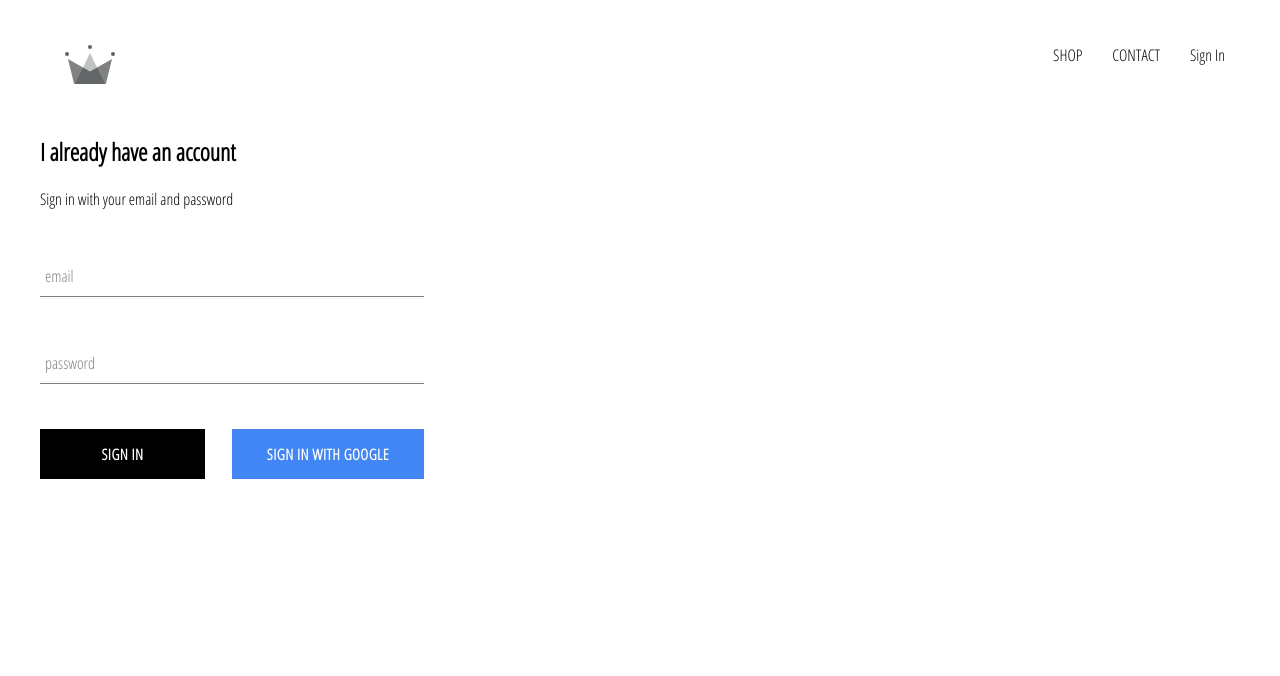
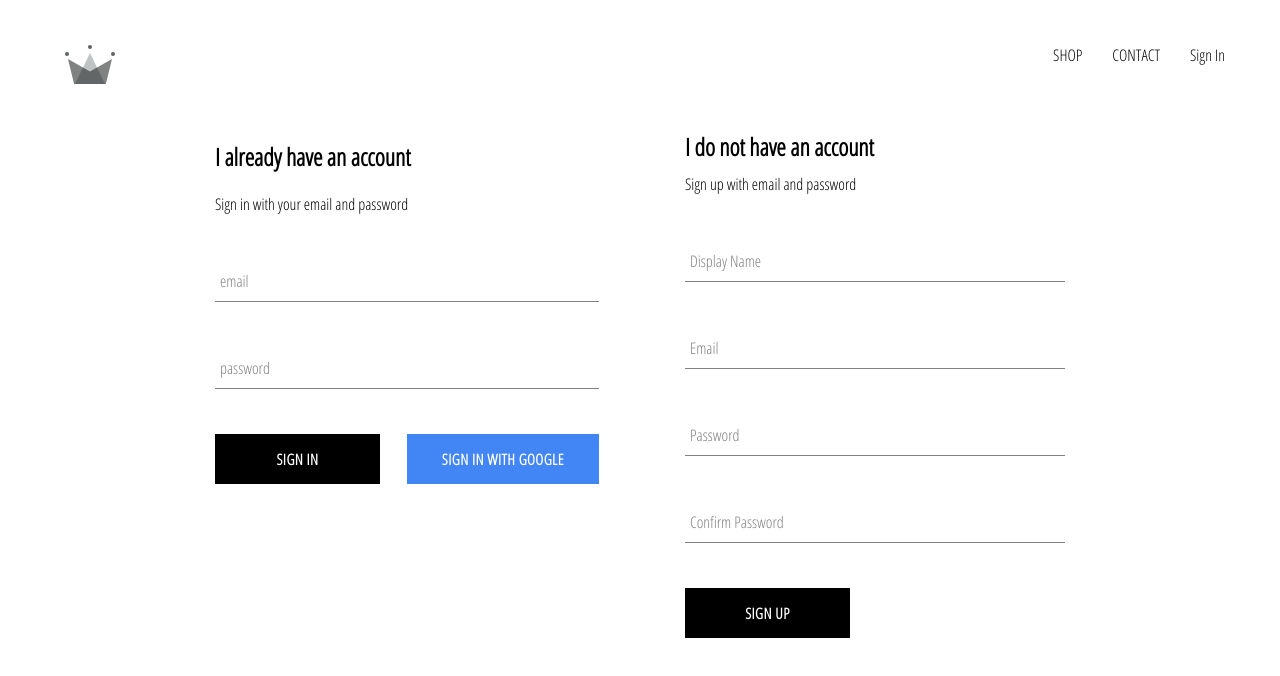
Before and after one commit to angularcity/crwn-cloth-proj, a React (Create React App) app: page /signIn in a window 1280 px wide. Shown: the top 676 px of the page. Built offline with nearby package versions, Linux system fonts and the light colour scheme; no server answers.

Commit message:
implemented sign in with email and password

```diff
--- a/src/App.js
+++ b/src/App.js
@@ -6,8 +6,8 @@
 import Header from "./components/header/header.component";
 import HomePage from "./pages/homepage/homepage.component";
 import SignInAndSignUp from "./pages/sign-in-sign-up/sign-in-sign-up.component";
-import { auth } from "./firebase/firebase.utils";
 
+import { auth, createUserProfileDocument } from "./firebase/firebase.utils";
 class App extends Component {
   constructor() {
     super();
@@ -17,11 +17,25 @@
   }
   unsubscribeFromAuth = null;
   componentDidMount() {
-    this.unsubscribeFromAuth = auth.onAuthStateChanged(user => {
-      this.setState({ currentUser: user });
-      console.log(user);
+    this.unsubscribeFromAuth = auth.onAuthStateChanged(async userAuth => {
+      if (userAuth) {
+        const userRef = await createUserProfileDocument(userAuth);
+        userRef.onSnapshot(snapShot => {
+          this.setState({
+            currentUser: {
+              id: snapShot.id,
+              ...snapShot.data()
+            }
+          });
+        });
+      } else {
+        this.setState({
+          currentUser: userAuth // null
+        });
+      }
     });
   }
+
   render() {
     return (
       <div className="App">
--- a/src/components/sign-in/sign-in.component.jsx
+++ b/src/components/sign-in/sign-in.component.jsx
@@ -3,6 +3,7 @@
 import FormInput from "./../form-input/form-input.component";
 import CustomButton from "./../custom-button/custom-button.component";
 import { signInWithGoogle } from "../../firebase/firebase.utils";
+import { auth, createUserProfileDocument } from "../../firebase/firebase.utils";
 class SignIn extends Component {
   constructor(props) {
     super(props);
@@ -11,13 +12,20 @@
       password: ""
     };
   }
-  handleSubmit = e => {
+  handleSubmit = async e => {
     e.preventDefault();
-    this.setState({
-      email: "",
-      password: ""
-    });
+    const { email, password } = this.state;
+    try {
+      await auth.signInWithEmailAndPassword(email, password);
+      this.setState({
+        email: "",
+        password: ""
+      });
+    } catch (error) {
+      console.log(error);
+    }
   };
+
   handleChange = e => {
     const { value, name } = e.target;
     this.setState({
@@ -41,7 +49,7 @@
           <FormInput
             name="password"
             type="password"
-            value={this.state.email}
+            value={this.state.password}
             handleChange={this.handleChange}
             label="password"
             required
--- /dev/null
+++ b/src/components/sign-up/sign-up.component.jsx
@@ -0,0 +1,95 @@
+import React from "react";
+import FormInput from "../form-input/form-input.component";
+import CustomButton from "../custom-button/custom-button.component";
+import { auth, createUserProfileDocument } from "../../firebase/firebase.utils";
+import "./sign-up.styles.scss";
+class SignUp extends React.Component {
+  constructor() {
+    super();
+    this.state = {
+      displayName: "",
+      email: "",
+      password: "",
+      confirmPassword: ""
+    };
+  }
+
+  handleSubmit = async e => {
+    e.preventDefault();
+    const { displayName, email, password, confirmPassword } = this.state;
+
+    if (password !== confirmPassword) {
+      alert("Password do not match");
+      return;
+    }
+
+    try {
+      const { user } = await auth.createUserWithEmailAndPassword(
+        email,
+        password
+      );
+      await createUserProfileDocument(user, { displayName });
+      this.setState({
+        displayName: "",
+        email: "",
+        password: "",
+        confirmPassword: ""
+      });
+    } catch (err) {
+      console.log(err);
+    }
+  };
+
+  handleChange = event => {
+    const { name, value } = event.target;
+    this.setState({
+      [name]: value
+    });
+  };
+
+  render() {
+    const { displayName, email, password, confirmPassword } = this.state;
+    return (
+      <div className="sign-up">
+        <h2 className="title"> I do not have an account </h2>
+        <span> Sign up with email and password </span>
+        <form className="sign-up-form" onSubmit={this.handleSubmit}>
+          <FormInput
+            type="text"
+            name="displayName"
+            value={displayName}
+            label="Display Name"
+            required
+            onChange={this.handleChange}
+          />
+          <FormInput
+            type="email"
+            name="email"
+            value={email}
+            label="Email"
+            required
+            onChange={this.handleChange}
+          />
+          <FormInput
+            type="password"
+            name="password"
+            value={password}
+            label="Password"
+            required
+            onChange={this.handleChange}
+          />
+          <FormInput
+            type="password"
+            name="confirmPassword"
+            value={confirmPassword}
+            label="Confirm Password"
+            required
+            onChange={this.handleChange}
+          />
+          <CustomButton type="submit"> Sign Up </CustomButton>
+        </form>
+      </div>
+    );
+  }
+}
+export default SignUp;
--- /dev/null
+++ b/src/components/sign-up/sign-up.styles.scss
@@ -0,0 +1,9 @@
+.sign-up {
+  display: flex;
+  flex-direction: column;
+  width: 380px;
+
+  .title {
+    margin: 10px 0;
+  }
+}
--- a/src/firebase/firebase.utils.js
+++ b/src/firebase/firebase.utils.js
@@ -28,3 +28,27 @@
 provider.setCustomParameters({ prompt: "select_account" });
 export const signInWithGoogle = () => auth.signInWithPopup(provider);
 export default firebase;
+
+export const createUserProfileDocument = async (userAuth, extraData) => {
+  if (!userAuth) return;
+  // check inside firebase if that use already exist.
+  const userRef = firestore.doc(`users/${userAuth.uid}`);
+  // snapshot lets us know if the actual document exist
+  const snapShot = await userRef.get();
+  // if it doesnt exist, plz create one
+  if (!snapShot.exists) {
+    const { displayName, email } = userAuth;
+    const createdAt = new Date();
+    try {
+      await userRef.set({
+        displayName,
+        email,
+        createdAt,
+        ...extraData
+      });
+    } catch (err) {
+      console.log("error in creating user", err);
+    }
+  }
+  return userRef;
+};
--- a/src/pages/sign-in-sign-up/sign-in-sign-up.component.jsx
+++ b/src/pages/sign-in-sign-up/sign-in-sign-up.component.jsx
@@ -1,10 +1,12 @@
 import React from "react";
 
 import SignIn from "../../components/sign-in/sign-in.component";
-
+import SignUp from "./../../components/sign-up/sign-up.component";
+import "./sign-in-sign-up.styles.scss";
 const SignInAndSignUp = () => (
   <div className="sign-in-and-sign-up">
     <SignIn />
+    <SignUp />
   </div>
 );
 
--- a/src/pages/sign-in-sign-up/sign-in-sign-up.styles.scss
+++ b/src/pages/sign-in-sign-up/sign-in-sign-up.styles.scss
@@ -0,0 +1,6 @@
+.sign-in-and-sign-up {
+  width: 850px;
+  display: flex;
+  justify-content: space-between;
+  margin: 30px auto;
+}
```
